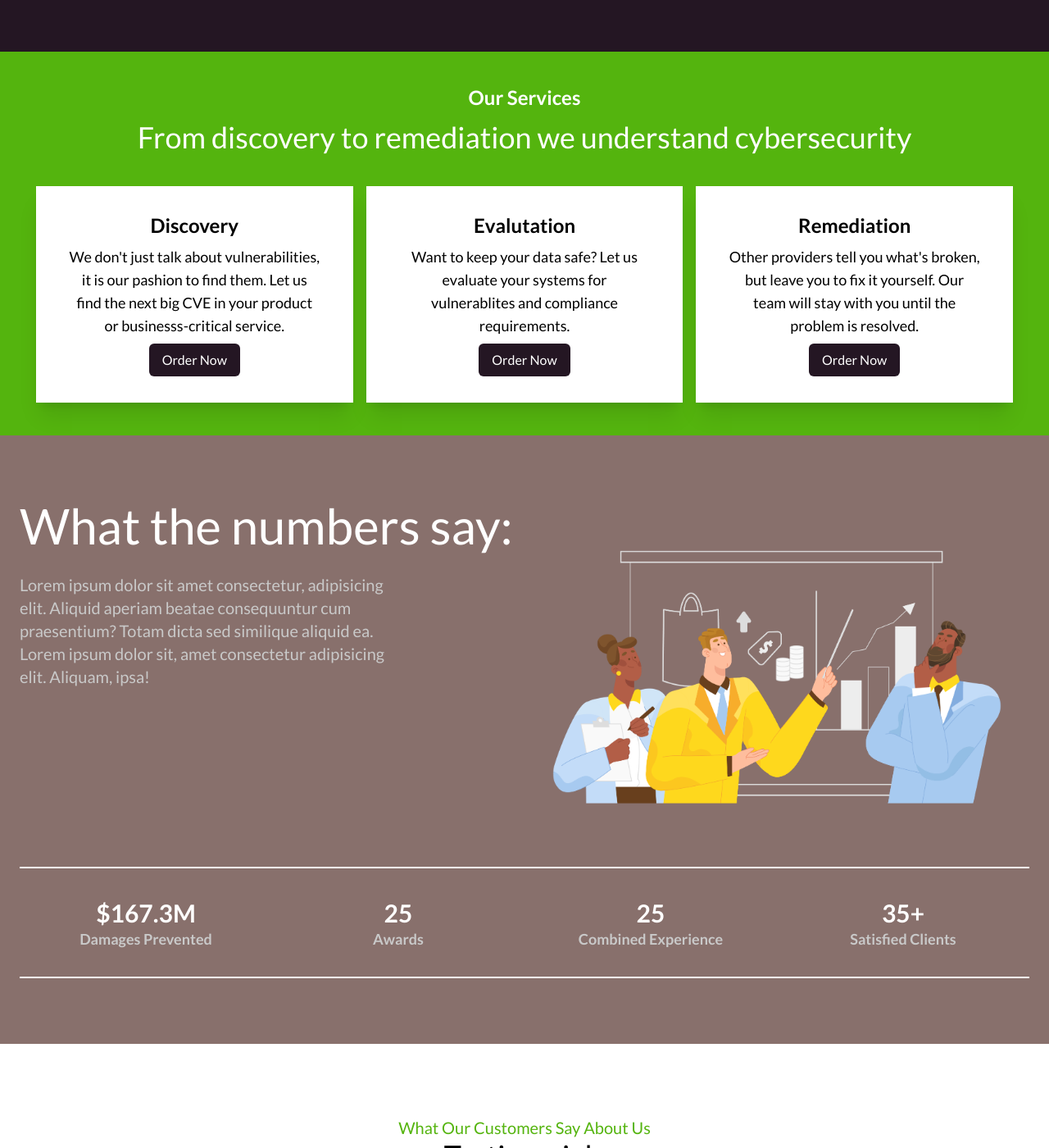
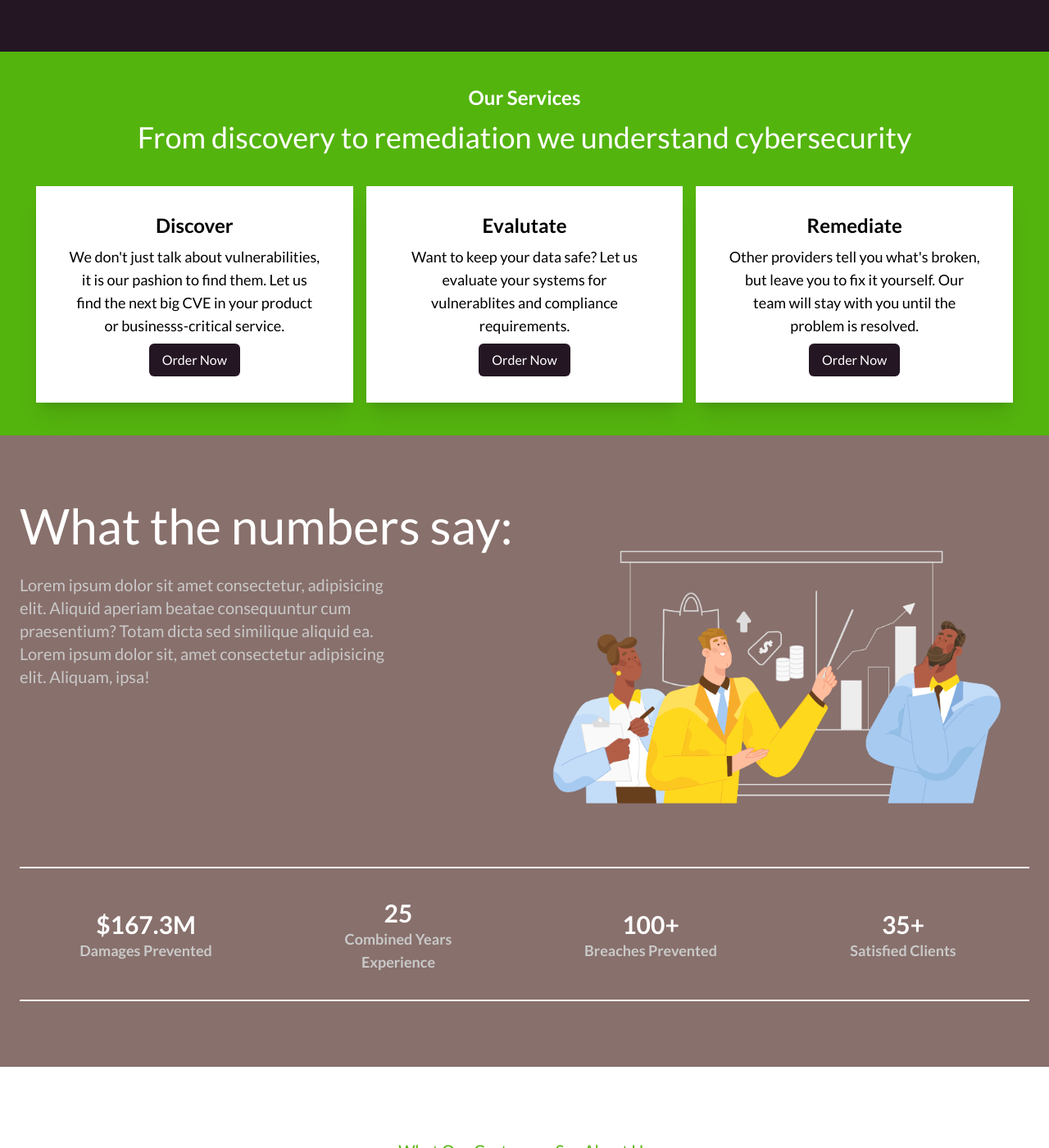
Before and after one commit to Mudassir-Nawaz/lib-sec-foundation, a Jekyll site: the page built from index.md, in a window 1280 px wide and 1400 px high, scrolled down 658 px. Shown: the whole window at 82% size. Built offline with Jekyll 4.4.1, drawn with Linux system fonts in a browser that asks for light colours; nearby versions of some CDN libraries.

Commit message:
changed services to be action statements

```diff
--- a/index.md
+++ b/index.md
@@ -17,19 +17,19 @@ nav5: Contact
 stats:
   - title: Damages Prevented
     value: $167.3M
-  - title: Awards
+  - title: Combined Years Experience
     value: 25
-  - title: Combined Experience
-    value: 25
+  - title: Breaches Prevented
+    value: 100+
   - title: Satisfied Clients
     value: 35+
 
 services:
-  - title: Discovery
+  - title: Discover
     description: We don't just talk about vulnerabilities, it is our pashion to find them. Let us find the next big CVE in your product or businesss-critical service.
-  - title: Evalutation
+  - title: Evalutate
     description: Want to keep your data safe? Let us evaluate your systems for vulnerablites and compliance requirements.
-  - title: Remediation
+  - title: Remediate
     description: Other providers tell you what's broken, but leave you to fix it yourself. Our team will stay with you until the problem is resolved.
 
 about: Lorem ipsum dolor sit amet, consectetur adipiscing elit, sed do eiusmod tempor incididunt ut labore et dolore magna aliqua. Ut enim ad minim veniam, quis nostrud exercitation ullamco laboris nisi ut aliquip ex ea commodo consequat. Duis aute irure dolor in reprehenderit in voluptate velit esse cillum dolore eu fugiat nulla pariatur. Excepteur sint occaecat cupidatat non proident, sunt in culpa qui officia deserunt mollit anim id est laborum.
```
